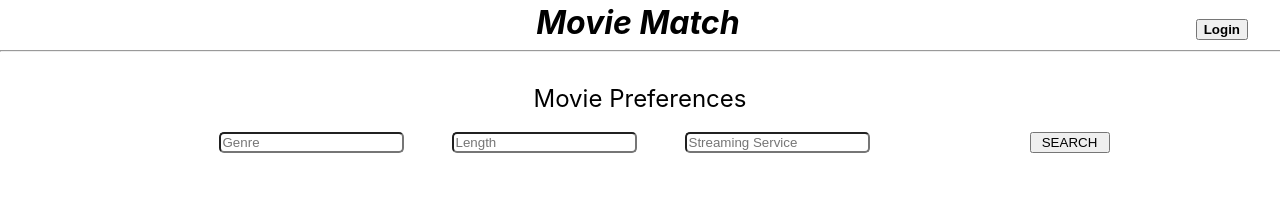
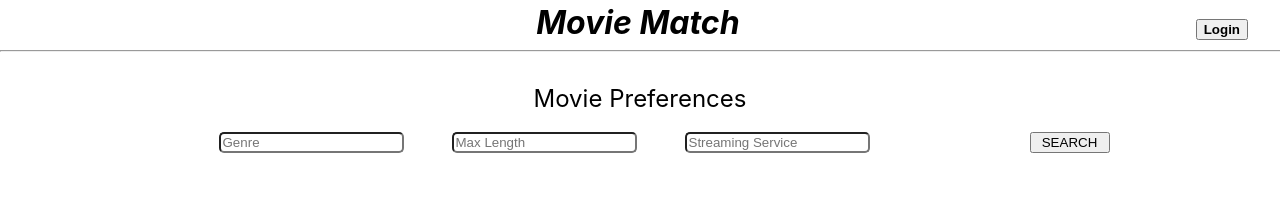
Before and after one commit to jwemmons/411-f22-a5-team7, a React (Create React App) app in the folder moviematch/: page / in a window 1280 px wide. Shown: the top 222 px of the page. Built offline with nearby package versions, Linux system fonts and the light colour scheme.

Commit message:
change port

```diff
--- a/moviematch/src/components/form.js
+++ b/moviematch/src/components/form.js
@@ -26,12 +26,14 @@ function Form() {
     var movieService = document.getElementById("inputService").value;
 
 
-    fetch("http://127.0.0.1:5000/movies/get_by_genre",
+    fetch("http://127.0.0.1:4000/movies/get_by_genre",
       {
         method: "POST",
         headers: { 'Content-Type': 'application/json' },
         body: JSON.stringify({
-          "genre": movieGenre
+          "genre": movieGenre,
+          "runtime": movieLength,
+          "service": movieService
         })
       }).then((response) => response.json())
       .then((data) => {
@@ -54,7 +56,7 @@ function Form() {
               <input type="text" id='inputGenre' placeholder='Genre'></input>
             </label>
             <label>
-              <input type="text" id='inputLength' placeholder='Length'></input>
+              <input type="text" id='inputLength' placeholder='Max Length'></input>
             </label>
             <label>
               <input type="text" id='inputService' placeholder='Streaming Service'></input>
```
